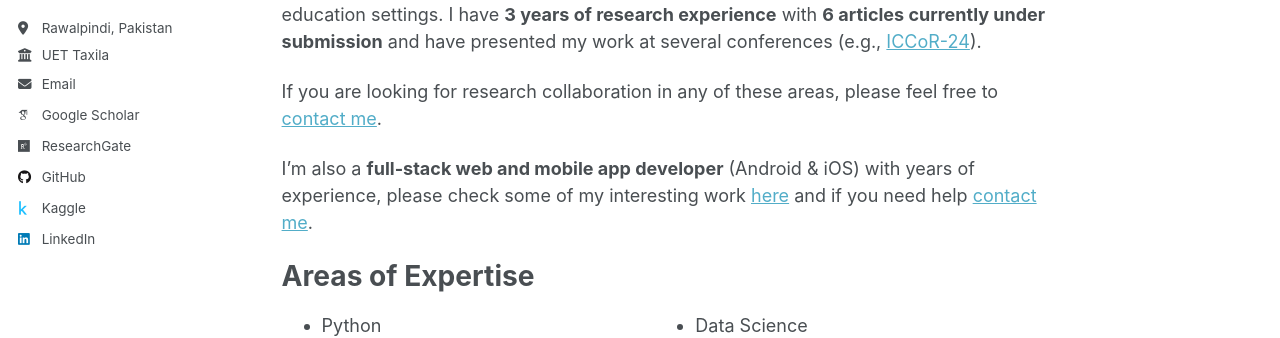
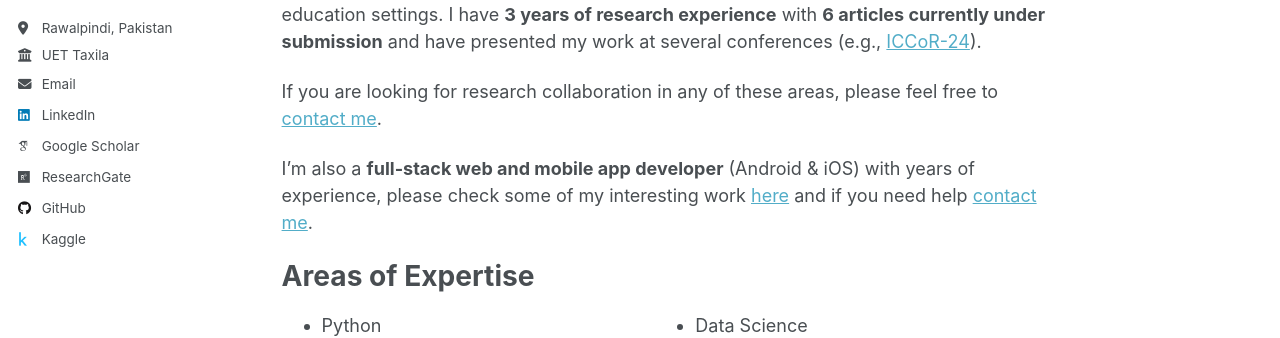
Before and after one commit to MuhammadFaizan99/MuhammadFaizan99.github.io, a Jekyll site: the page built from _pages/about.md, in a window 1280 px wide. Shown: the part 380-718 px from the top of the page. Built offline with Jekyll 4.4.1, drawn with Linux system fonts in a browser that asks for light colours; some web fonts are replaced; a script that is not in the unit is left out.

Commit message:
Update author-profile.html

```diff
--- a/_includes/author-profile.html
+++ b/_includes/author-profile.html
@@ -43,6 +43,9 @@
       {% endif %}
       {% if author.arxiv %}
         <li><a href="{{ author.arxiv }}"><i class="ai ai-arxiv ai-fw icon-pad-right"></i>arXiv</a></li>
+      {% endif %}
+      {% if author.linkedin %}
+        <li><a href="https://www.linkedin.com/in/{{ author.linkedin }}"><i class="fab fa-fw fa-linkedin icon-pad-right" aria-hidden="true"></i>LinkedIn</a></li>
       {% endif %}
       {% if author.googlescholar %}
         <li><a href="{{ author.googlescholar }}"><i class="ai ai-google-scholar ai-fw icon-pad-right"></i>Google Scholar</a></li>
@@ -120,9 +123,6 @@
       {% if author.lastfm %}
         <li><a href="https://last.fm/user/{{ author.lastfm }}"><i class="fab fa-fw fa-lastfm icon-pad-right" aria-hidden="true"></i>Last.fm</a></li>
       {% endif %}
-      {% if author.linkedin %}
-        <li><a href="https://www.linkedin.com/in/{{ author.linkedin }}"><i class="fab fa-fw fa-linkedin icon-pad-right" aria-hidden="true"></i>LinkedIn</a></li>
-      {% endif %}
       {% if author.mastodon %}
         <li><a href="{{ author.mastodon }}"><i class="fab fa-fw fa-mastodon icon-pad-right" aria-hidden="true"></i>Mastodon</a></li>
       {% endif %}
```
